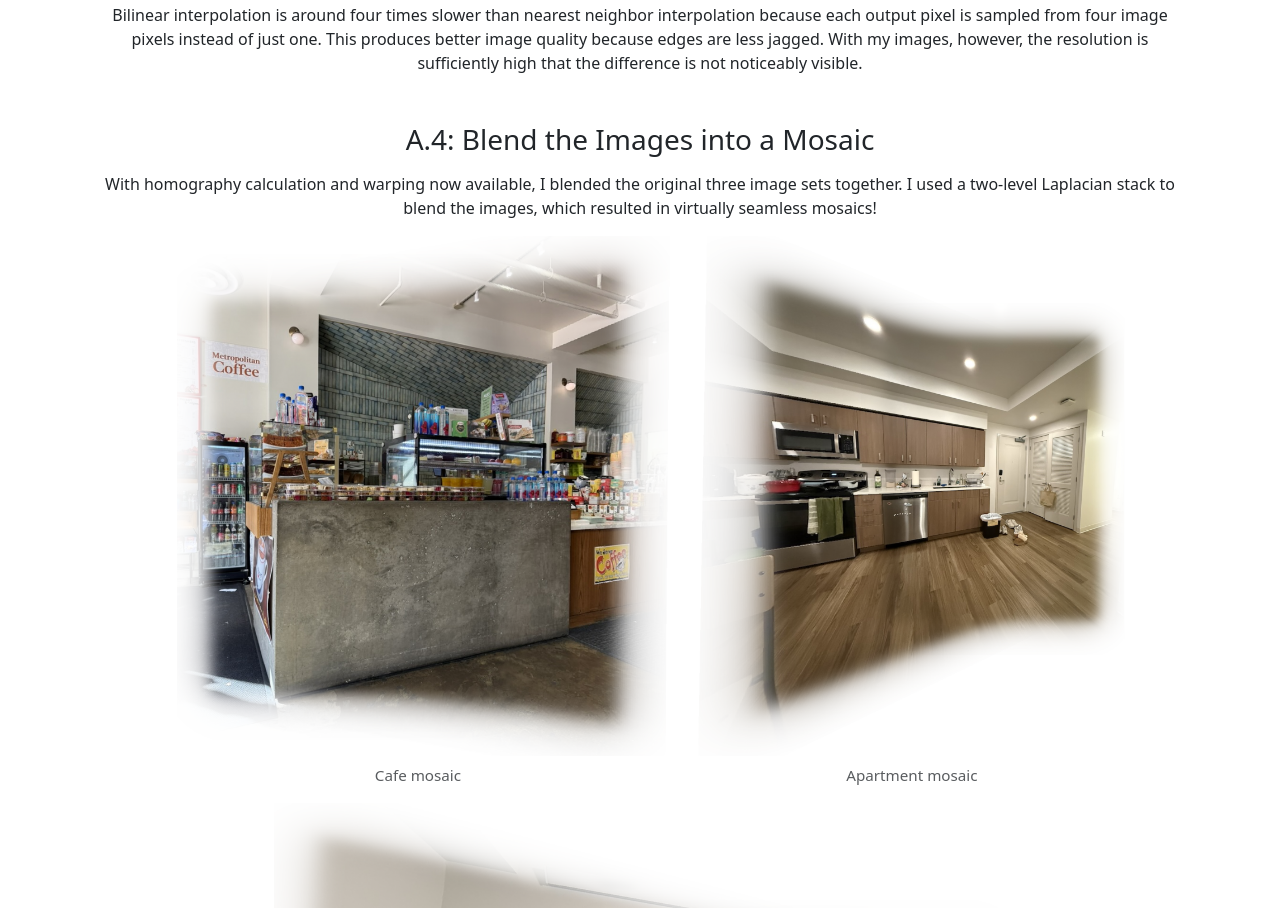
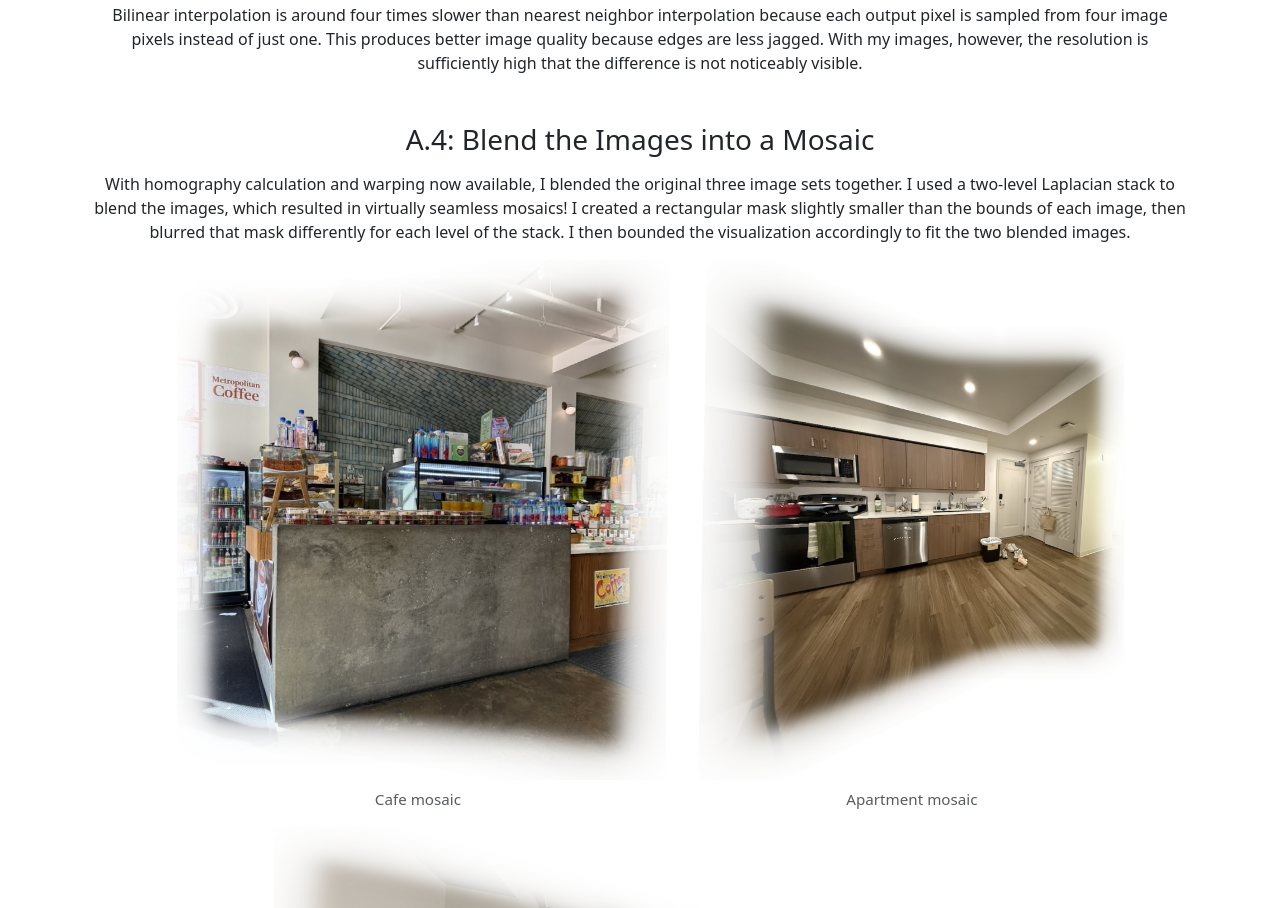
Before and after one commit to eric-vo/cs180, a plain HTML site: page project4/index.html in a window 1280 px wide. Shown: the part 6306-7214 px from the top of the page. Drawn offline with nearby package versions, Linux system fonts and the light colour scheme.

Commit message:
Add explanation

```diff
--- a/project4/index.html
+++ b/project4/index.html
@@ -287,6 +287,8 @@ def warp_image(im, H, method):
         <p class="mt-3">
           With homography calculation and warping now available, I blended the original three image sets together. I
           used a two-level Laplacian stack to blend the images, which resulted in virtually seamless mosaics!
+          I created a rectangular mask slightly smaller than the bounds of each image, then blurred that mask differently for each level of the stack.
+          I then bounded the visualization accordingly to fit the two blended images.
         </p>
         <div class="d-flex flex-wrap justify-content-center gap-3 mt-3">
           <figure class="m-0">
```
